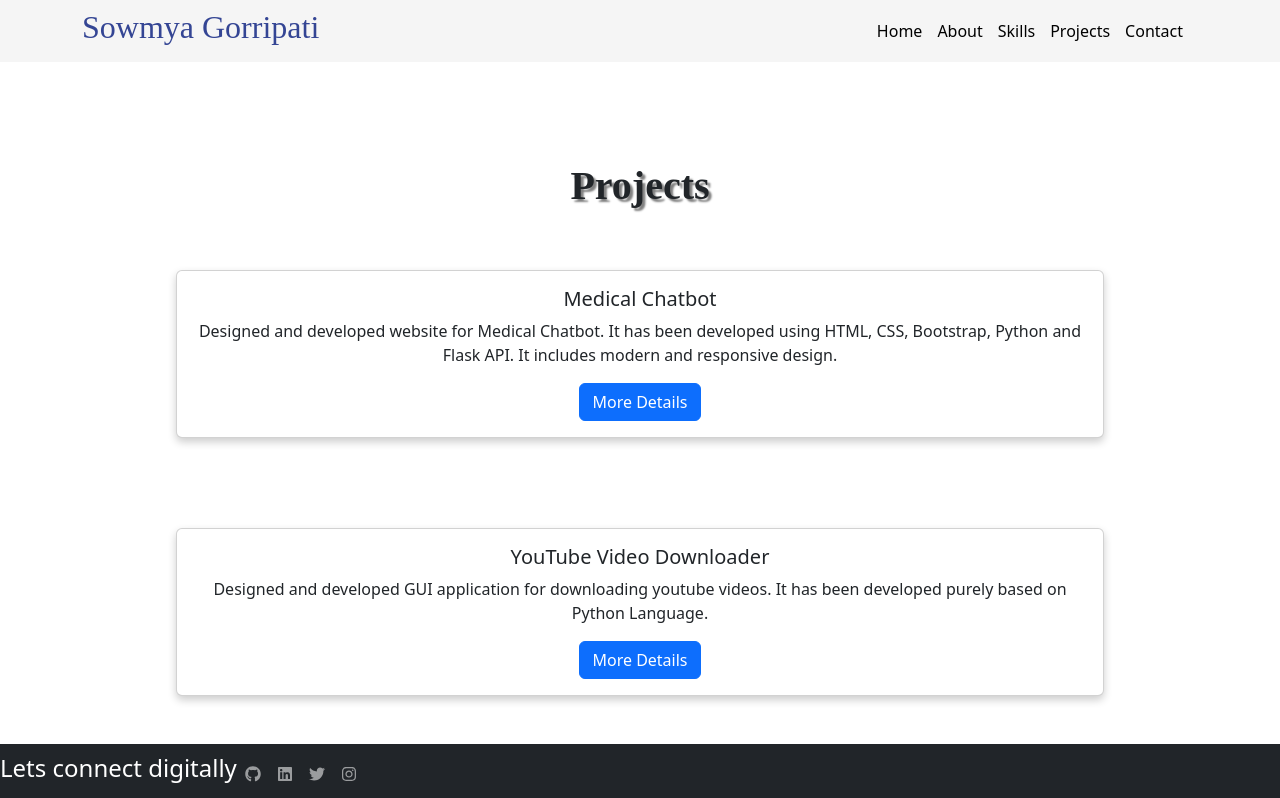
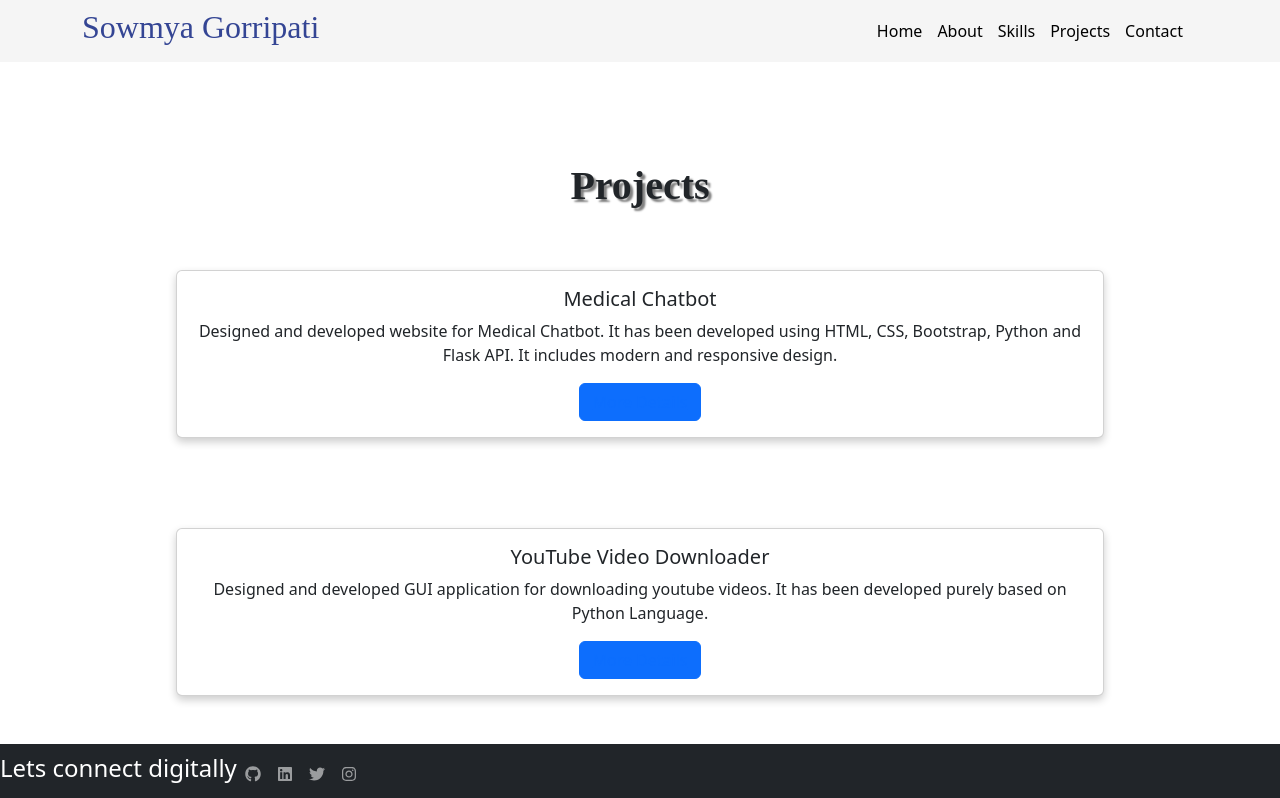
Before and after one commit to sowmya009/Portfolio, a React (Create React App) app: page /Projects in a window 1280 px wide. Shown: the top 798 px of the page. Built offline with nearby package versions, Linux system fonts and the light colour scheme.

Commit message:
Update Projects.js

```diff
--- a/src/components/Projects.js
+++ b/src/components/Projects.js
@@ -19,8 +19,8 @@ const Projects = () => {
                             <Card.Text>{a.text}
                             </Card.Text>
                             <Button variant="primary">
-                                <a href={a.Github}></a>
-                                More Details
+                                <a href={a.Github}>More Details</a>
+
                             </Button>
 
                         </Card.Body>
```
